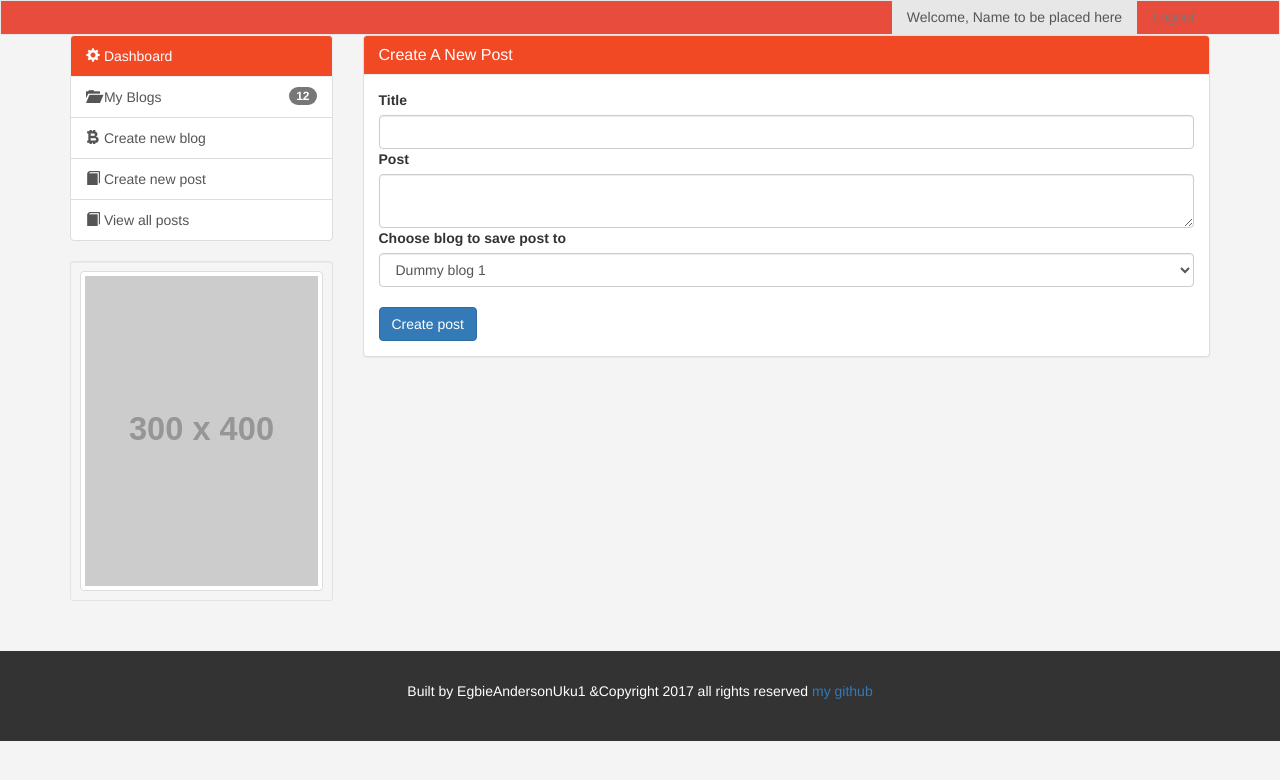
After one commit to EgbieAndersonUku1/myBlog, a Flask app: page /post/new in a window 1280 px wide. The commit adds this page. Shown: the top 780 px of the page. Run offline with Flask 2, Linux system fonts and the light colour scheme; grey boxes labelled with a size stand in for pictures from a placeholder-image service; parts of the project's set-up code (start-up, migrations or seed data) failed here and were passed over; some libraries are stand-ins or nearby versions.

Commit message:
Added a screenshot for adding new posts to a blog

```diff
--- a/src/app.py
+++ b/src/app.py
@@ -1,16 +1,19 @@
 from flask import Flask
+from flask_ckeditor import CKEditor
 
 __author__ = 'Egbie Uku'
 
 app = Flask(__name__)
-
+ckeditor = CKEditor(app)
 
 from users.admin.views import admin_app
 from users.blogs.views import blogs_app
+from users.posts.views import posts_app
 
 
 def create_app():
     app.secret_key = 'you will never guess'
     app.register_blueprint(admin_app)
     app.register_blueprint(blogs_app)
+    app.register_blueprint(posts_app)
     return app
--- a/src/requirement.txt
+++ b/src/requirement.txt
@@ -6,4 +6,4 @@ flask-mongoengine==0.7.4
 Flask-WTF==0.12
 py-bcrypt==0.4
 python-dotenv
-py-bcrypt==0.4
+flask_ckeditor==0.2
--- a/src/templates/index.html
+++ b/src/templates/index.html
@@ -49,7 +49,7 @@
                     </a>
                     <a href="#" class="list-group-item"><span class="glyphicon glyphicon-folder-open" aria-hidden="true"></span>  My Blogs <span class="badge">12</span></a>
                     <a href="#" class="list-group-item"><span class="glyphicon glyphicon-bitcoin"aria-hidden="true"></span> Create new blog</a>
-                    <a href="#" class="list-group-item"><span class="glyphicon glyphicon-book"aria-hidden="true"></span> Create new post</a>
+                    <a href="{{ url_for('posts_app.new_post') }}" class="list-group-item"><span class="glyphicon glyphicon-book"aria-hidden="true"></span> Create new post</a>
                     <a href="#" class="list-group-item"><span class="glyphicon glyphicon-book"aria-hidden="true"></span> View all posts</a>
 
 
@@ -67,9 +67,12 @@
 
 </section>
 
-<footer id="footer">
-    <p> Built by EgbieAndersonUku1 &Copyright 2017 all rights reserved <a href="http://github.com/egbieandersonuku1">my github</a></p>
-</footer>
+<center>
+    <footer id="footer">
+        <p> Built by EgbieAndersonUku1 &Copyright 2017 all rights reserved <a href="http://github.com/egbieandersonuku1">my github</a></p>
+    </footer>
+</center>
+
 
 <script>CKEDITOR.replace( 'editor1' );</script>
 <!-- Bootstrap core JavaScript
--- /dev/null
+++ b/src/templates/posts/new_post.html
@@ -0,0 +1,30 @@
+{% extends "index.html" %}
+
+{% block title %} New post {% endblock %}
+
+{% block content %}
+
+{% from "__formhelpers.html" import render_field %}
+<form method="POST" action="{{ url_for('posts_app.new_post') }}" role="form">
+
+        <div class="col-md-9">
+                <div class="panel panel-default">
+                        <div class="panel-heading main-color-bg">
+                                <h3 class="panel-title">Create A New Post</h3>
+                        </div>
+                        <div class="panel-body">
+                                {{ form.hidden_tag() }}
+                                {{ render_field(form.title, class='form-control') }}
+                                {{ render_field(form.post, class='form-control') }}
+                                {{ render_field(form.category, rows="7", class='form-control') }}
+                                <br>
+                                <button type="submit" class="btn btn-primary">Create post</button>
+                        </div>
+                </div>
+        </div>
+        <br>
+
+
+</form>
+
+{% endblock %}
--- /dev/null
+++ b/src/users/posts/form.py
@@ -0,0 +1,11 @@
+from flask_wtf import Form
+from flask_ckeditor import CKEditorField
+from wtforms import SelectField, StringField, validators
+
+
+class PostForm(Form):
+    """The post form"""
+
+    title = StringField('Title', validators=[validators.DataRequired()])
+    post = CKEditorField('Post', validators=[ validators.DataRequired()])
+    category = SelectField('Choose blog to save post to', coerce=str)
--- a/src/users/posts/models.py
+++ b/src/users/posts/models.py
@@ -1,5 +1,7 @@
 from users.authors.model import Author
 from users.util.id_generator import gen_id
+
+from src.users.util.date_generator import time_now
 
 
 class Post(object):
@@ -75,5 +77,6 @@ class Post(object):
             "title": post_form.title.title(),
             "description": post_form.description,
             "author_name": author.name,
-            "post_live": True
+            "post_live": True,
+            "created" : time_now()
         }
--- a/src/users/posts/views.py
+++ b/src/users/posts/views.py
@@ -0,0 +1,13 @@
+from flask import Blueprint, render_template
+
+from users.posts.form import PostForm
+
+posts_app = Blueprint('posts_app', __name__)
+
+
+@posts_app.route('/post/new', methods=('GET', 'POST'))
+def new_post():
+
+    form = PostForm()
+    form.category.choices = [('blog Id', 'Dummy blog 1'), ('blog id 2', 'Dummy blog 2'), ('blog id 3', 'Dummy blog 3')] # replace this with data from database
+    return render_template('posts/new_post.html', form=form)
```
Also changed, not shown: src/users/blogs/form.py (added), 1 other file.
